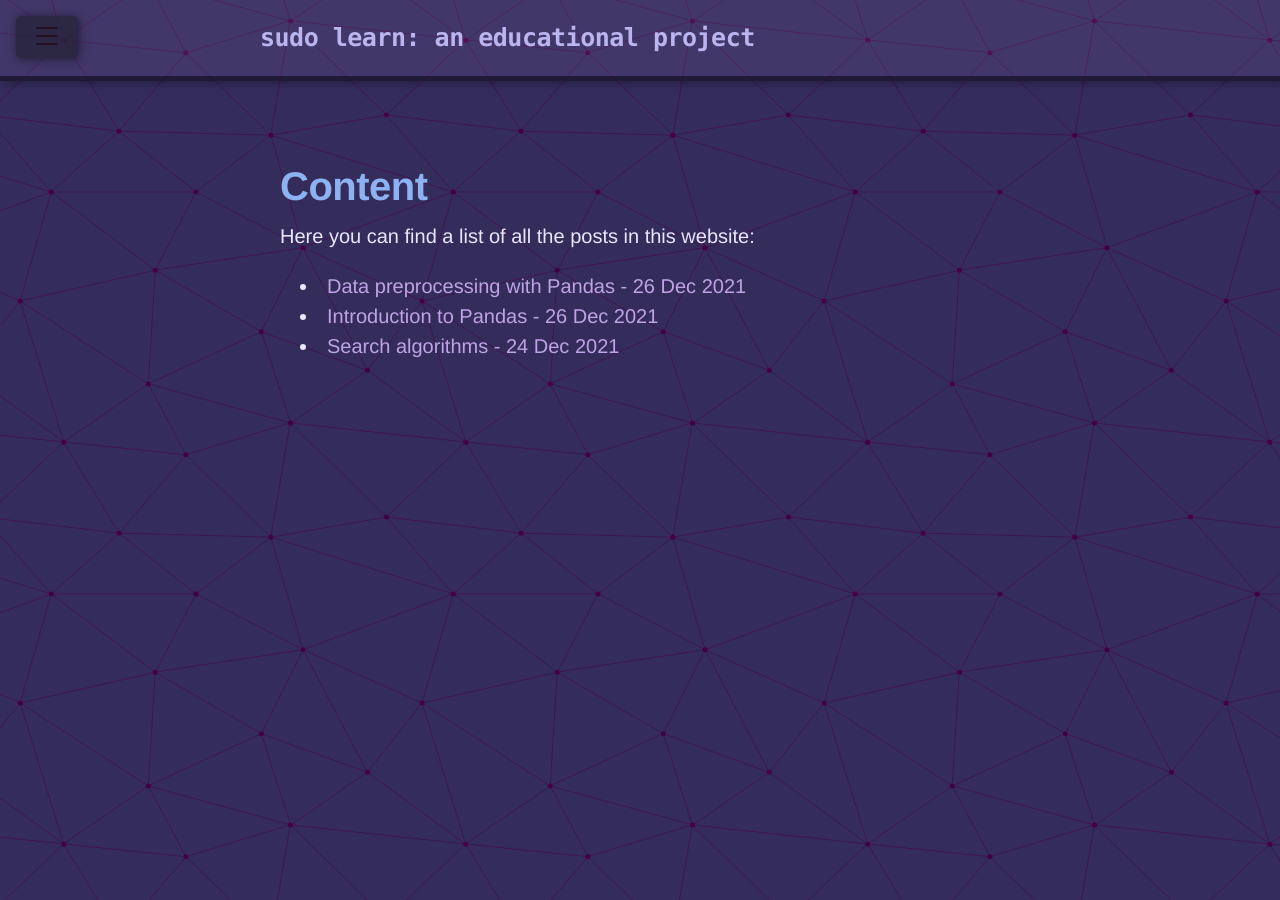
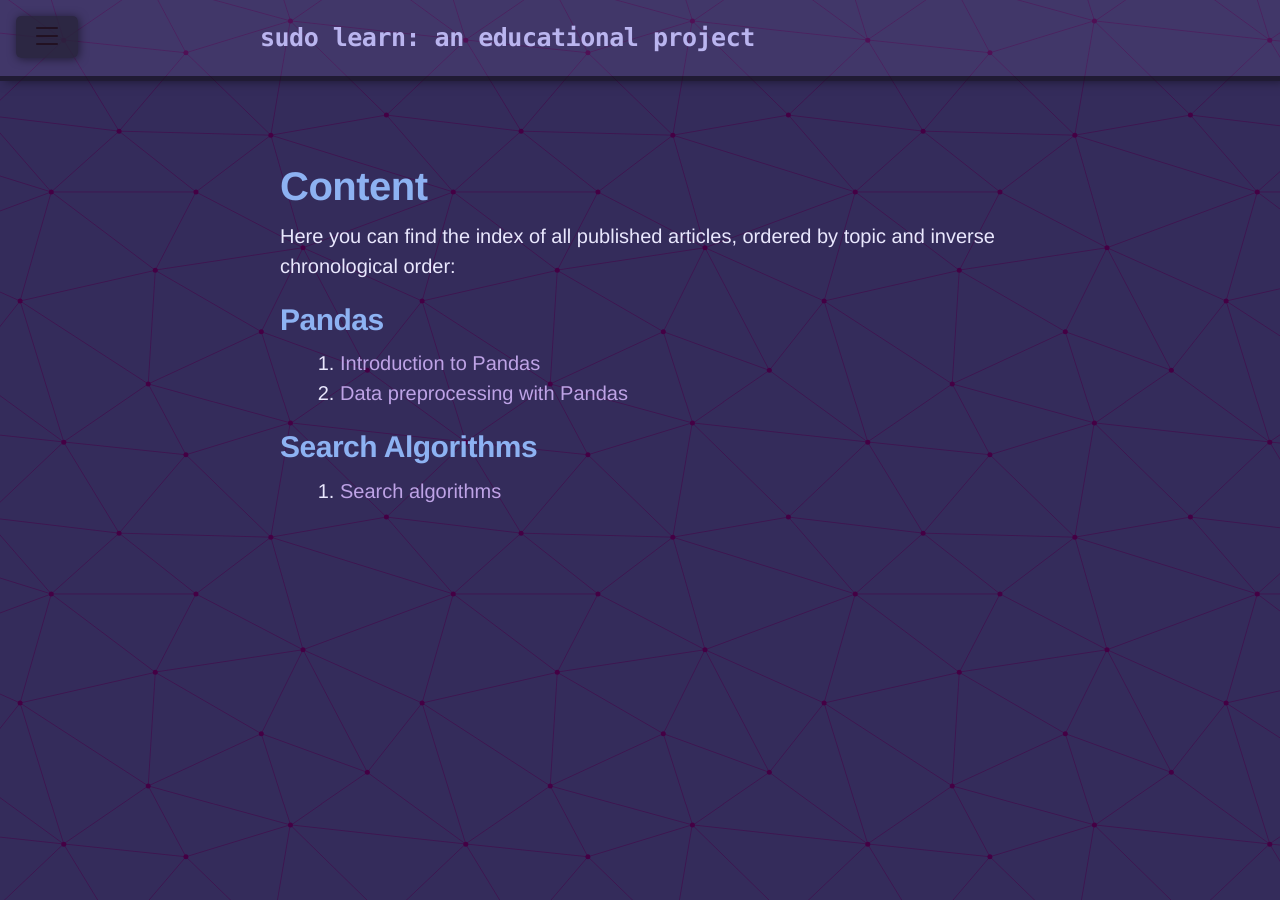
Before and after one commit to erlete/erlete.github.io, a Jekyll site: the page built from content.html, in a window 1280 px wide. Built offline with Jekyll 4.4.1, drawn with Linux system fonts in a browser that asks for light colours.

Commit message:
Add series categorization method
Posts are now categorized according to their series.

```diff
--- a/content.html
+++ b/content.html
@@ -1,20 +1,27 @@
 ---
 layout: page
 title: Content
-description: wtd
 permalink: content.html
 ---
 
-<p>Here you can find a list of all the posts in this website:</p>
+<p>Here you can find the index of all published articles, ordered by topic and inverse chronological order:</p>
 
+{% assign arr = site.series | split: ", " %}
+{% for series in arr %}
 <div class="posts">
+  <h2>{{ series }}</h2>
   <div class="container content">
-    {% for post in site.posts %}
-    <li>
-      <a href="{{ site.baseurl }}{{ post.url }}">
-        {{ post.title }} - {{ post.date | date_to_string }}
+    <ol>
+    {% assign posts = site.posts | sort: post.date %}
+    {% for post in posts %}
+    {% if post.series == series %}
+    <li><a href="{{ site.baseurl }}{{ post.url }}">
+        {{ post.title }}
       </a>
     </li>
+    {% endif %}
     {% endfor %}
+    </ol>
   </div>
 </div>
+{% endfor %}
```
